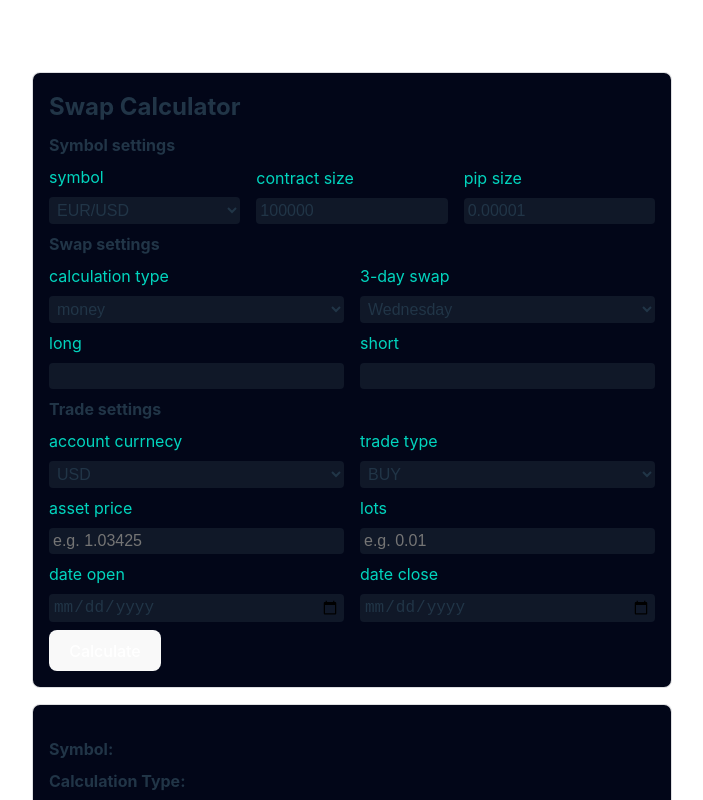
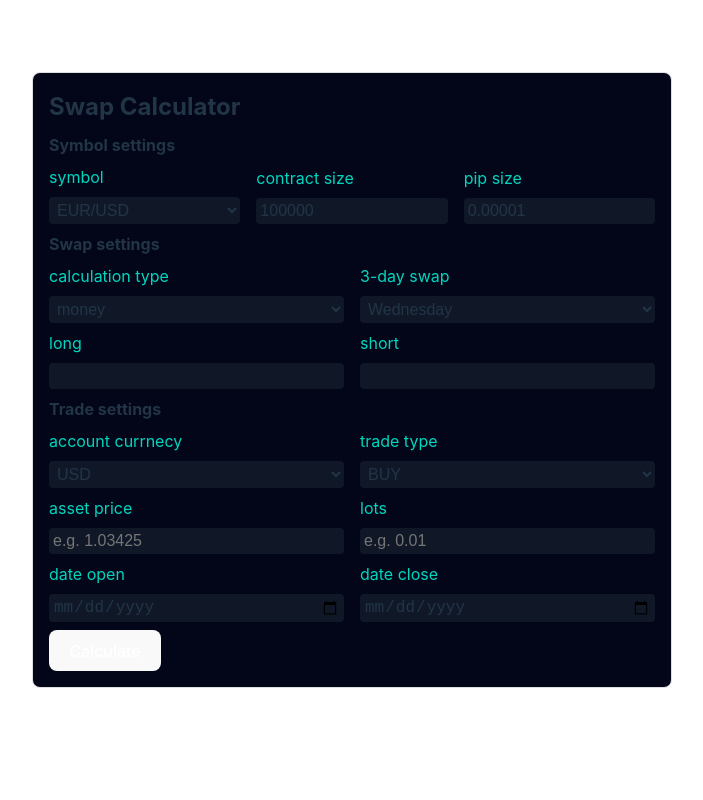
Before and after one commit to markojanja/btcalculator, a React (Vite) app in the folder frontend/: page /swap in a window 1280 px wide. Shown: the top 800 px of the page, without its empty margins (288-991 px from the left). Built offline with nearby package versions, Linux system fonts and the light colour scheme.

Commit message:
swap calculaotr minor fix

```diff
--- a/frontend/src/components/SwapCalculator.jsx
+++ b/frontend/src/components/SwapCalculator.jsx
@@ -22,7 +22,7 @@ const SwapCalculator = () => {
   const [tradeType, setTradeType] = useState("BUY");
   const [openDate, setOpenDate] = useState("");
   const [closeDate, setCloseDate] = useState("");
-  const [result, setResult] = useState({});
+  const [result, setResult] = useState();
   const [test, setTest] = useState(0);
 
   const handleChange = (setter) => (e) => {
```
